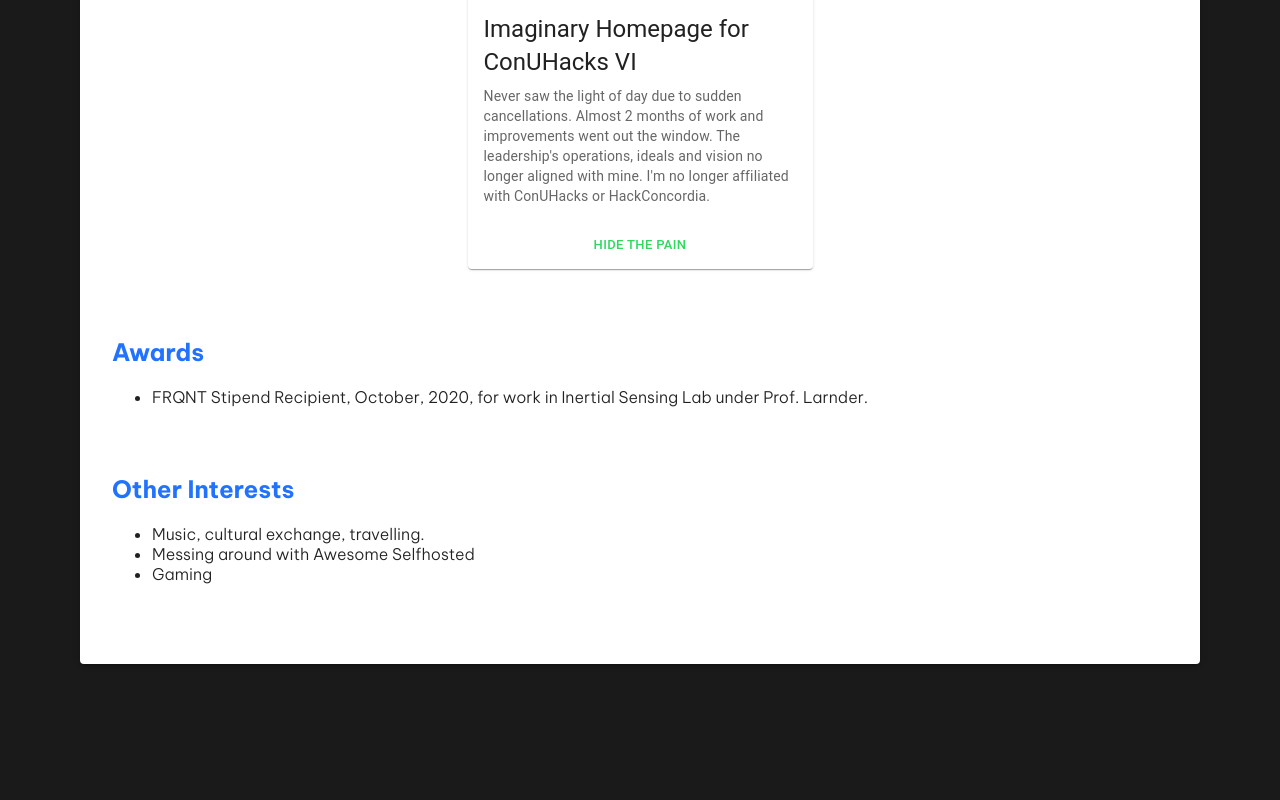
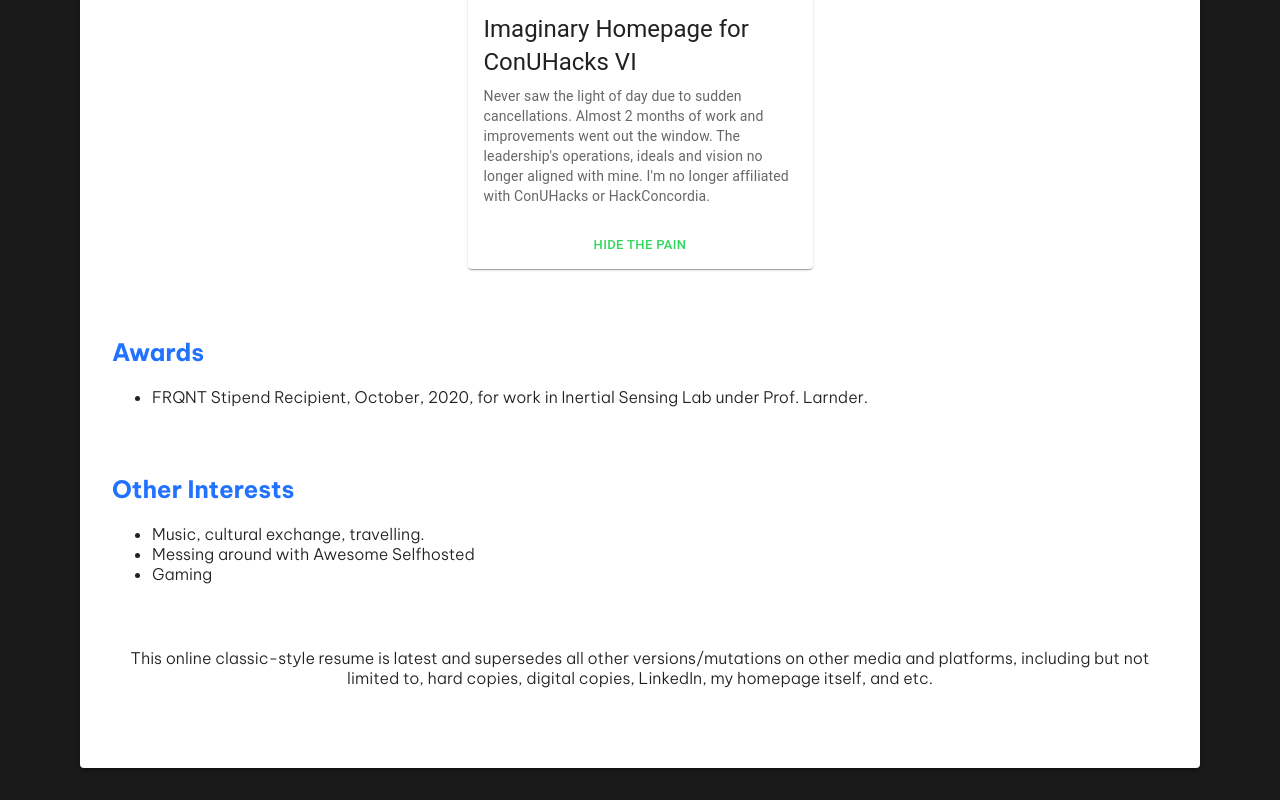
Before and after one commit to zasshuwu/nogamioka, a Next.js app: page /resume in a window 1280 px wide. Shown: the part 3257-4057 px from the top of the page. Before the commit the page ends 3953 px from the top, so only its background shows below. Built offline with nearby package versions, Linux system fonts and the light colour scheme.

Commit message:
+ supersede to resume_others

```diff
--- a/pages/resume/index.js
+++ b/pages/resume/index.js
@@ -98,6 +98,7 @@ export default function Resume({}) {
 					></HomeIcon>
 					<div className={classes.resume_header} id="top">
 						<h1>Anh Hoang Nguyen&apos;s Resume</h1>
+
 						<div className={classes.resume_download}>
 							<Button
 								onClick={() => {
--- a/pages/resume/resume_others.js
+++ b/pages/resume/resume_others.js
@@ -28,6 +28,17 @@ export default function ResumeOthers() {
 				</li>
 				<li>Gaming</li>
 			</ul>
+			<p
+				style={{
+					textAlign: "center",
+					fontWeight: "lighter",
+					marginTop: "4rem",
+				}}
+			>
+				This online classic-style resume is latest and supersedes all other
+				versions/mutations on other media and platforms, including but not limited to, hard
+				copies, digital copies, LinkedIn, my homepage itself, and etc.
+			</p>
 		</div>
 	);
 }
```
